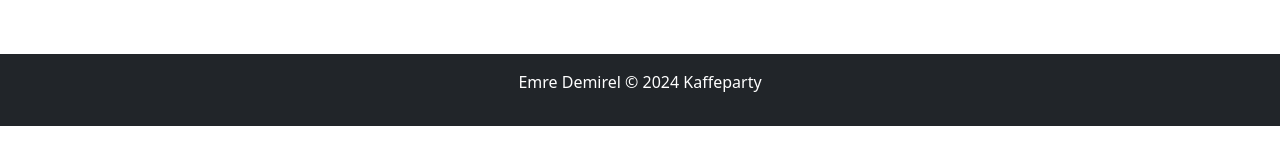
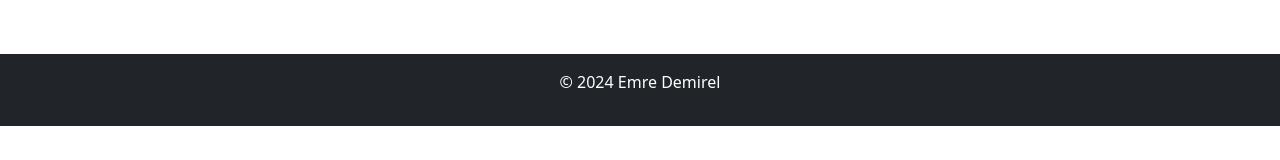
Before and after one commit to 98emre/Assignment8, a plain HTML site: page about.html in a window 1280 px wide. Shown: the part 534-694 px from the top of the page. Drawn offline with nearby package versions, Linux system fonts and the light colour scheme.

Commit message:
feat: fix

```diff
--- a/about.html
+++ b/about.html
@@ -68,8 +68,8 @@
 
    <!-- Footer -->
    <footer class="bg-dark text-white text-center py-3">
-        <p>Emre Demirel &copy; 2024 Kaffeparty</p>
-    </footer>
+    <p> &copy; 2024 Emre Demirel</p>
+</footer>
 
 </body>
 </html>
```
Also changed, not shown: index.html (+1 -1 lines), products.html (+1 -1 lines).
